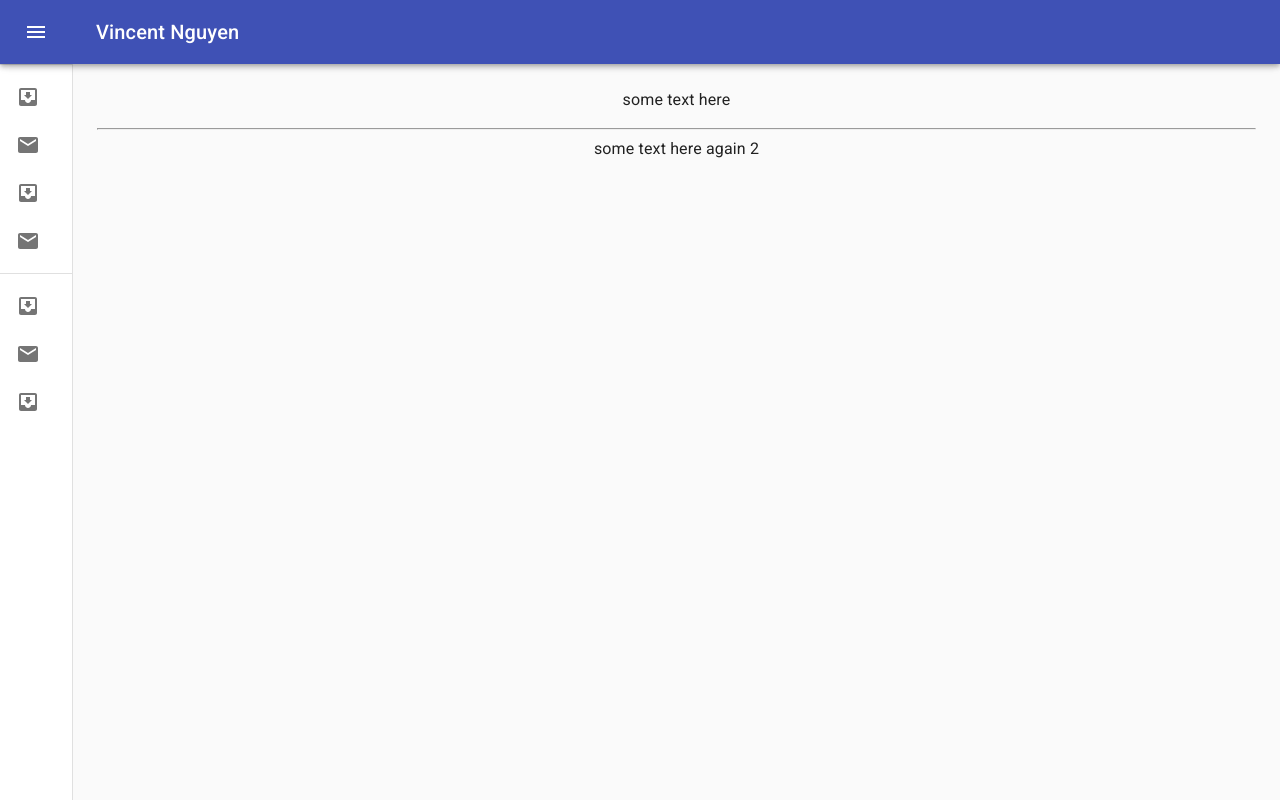
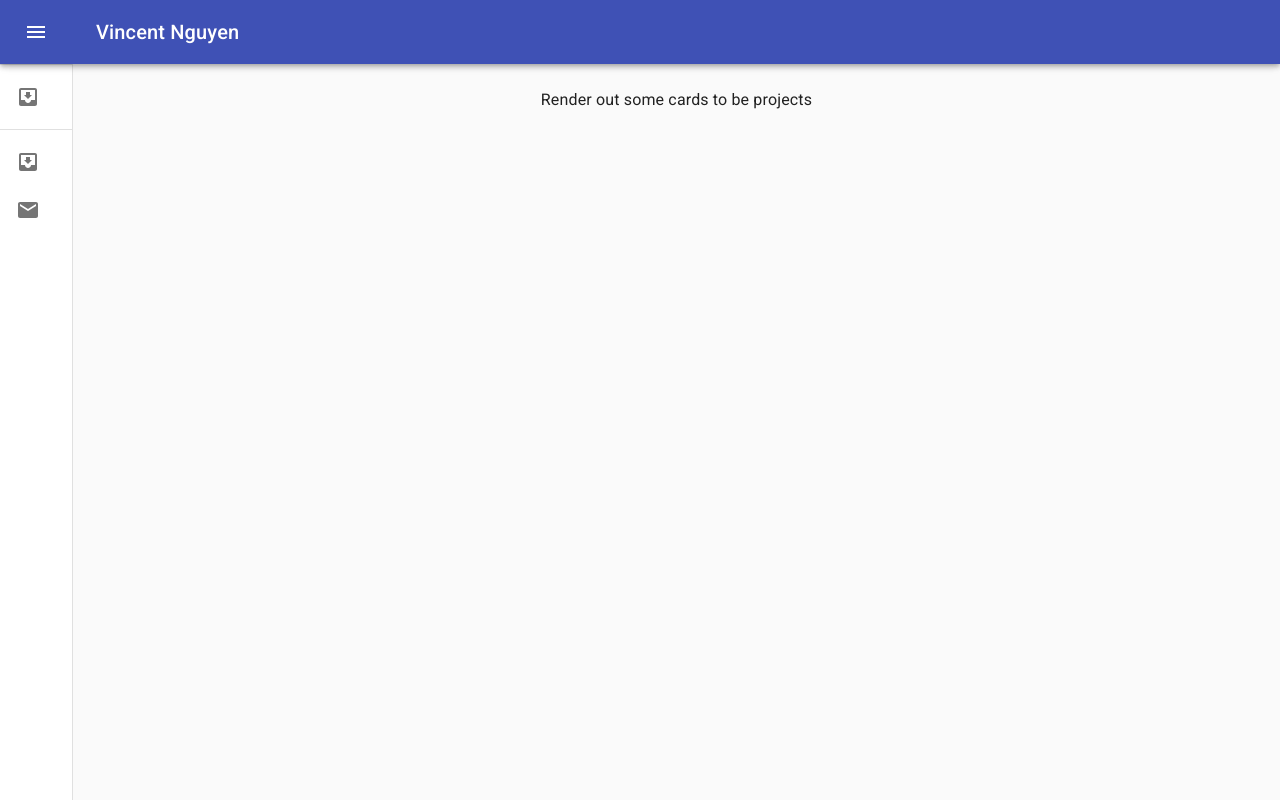
Before and after one commit to vpvnguyen/portfolio-react, a React (Create React App) app in the folder app/: page / in a window 1280 px wide. Built offline with nearby package versions, Linux system fonts and the light colour scheme.

Commit message:
defined project methods

```diff
--- a/app/src/components/Menu/Menu.jsx
+++ b/app/src/components/Menu/Menu.jsx
@@ -1,4 +1,4 @@
-import React from 'react';
+import React, { useState } from 'react';
 import clsx from 'clsx';
 import { makeStyles, useTheme } from '@material-ui/core/styles';
 import Drawer from '@material-ui/core/Drawer';
@@ -18,9 +18,17 @@ import ListItemText from '@material-ui/core/ListItemText';
 import InboxIcon from '@material-ui/icons/MoveToInbox';
 import MailIcon from '@material-ui/icons/Mail';
 
+import { Projects } from '../../utils/Projects';
+// import axios from 'axios';
+
+// create mini drawer to open and close menu items
+// define max drawer width of the component
 const drawerWidth = 240;
 
+// create style classes for drawer
 const useStyles = makeStyles(theme => ({
+
+  // using flexbox
   root: {
     display: 'flex',
   },
@@ -81,17 +89,47 @@ const useStyles = makeStyles(theme => ({
   },
 }));
 
+// mini drawer component containing menu item logic
 export default function MiniDrawer() {
   const classes = useStyles();
   const theme = useTheme();
+  const topDrawer = ['Projects']; // default
+  const bottomDrawer = ['All', 'Upload']; // render components later
+
+  // default drawer state to be closed
   const [open, setOpen] = React.useState(false);
+  const [projects, setProjects] = React.useState(topDrawer);
+  const [images, setImages] = React.useState(bottomDrawer);
 
+  console.log(open, projects, images)
+  // drawer metbods
   const handleDrawerOpen = () => {
     setOpen(true);
   };
 
   const handleDrawerClose = () => {
     setOpen(false);
+  };
+
+  // projects
+  const getAllProjects = () => {
+    Projects.getAll()
+    .then(res => console.log(res))
+    .catch(err => console.log(err.response));
+
+    // Projects.upload()
+    // .then(res => console.log(res))
+    // .catch(err => console.log(err.response));
+
+    Projects.update();
+
+    // Projects.delete("5e293b34a93ff02e094e393d")
+    // .then(res => console.log(res))
+    // .catch(err => console.log(err.response));
+
+    Projects.callBackend()
+    .then(res => console.log(res))
+    .catch(err => { console.log(err.response) });
   };
 
   return (
@@ -116,6 +154,7 @@ export default function MiniDrawer() {
             <MenuIcon />
           </IconButton>
           <Typography variant="h6" noWrap>
+            {/* replace with username  */}
             Vincent Nguyen
           </Typography>
         </Toolbar>
@@ -140,7 +179,7 @@ export default function MiniDrawer() {
         </div>
         <Divider />
         <List>
-          {['Inbox', 'Starred', 'Send email', 'Drafts'].map((text, index) => (
+          {topDrawer.map((text, index) => (
             <ListItem button key={text}>
               <ListItemIcon>{index % 2 === 0 ? <InboxIcon /> : <MailIcon />}</ListItemIcon>
               <ListItemText primary={text} />
@@ -149,8 +188,8 @@ export default function MiniDrawer() {
         </List>
         <Divider />
         <List>
-          {['All mail', 'Trash', 'Spam'].map((text, index) => (
-            <ListItem button key={text}>
+          {bottomDrawer.map((text, index) => (
+            <ListItem button key={text} onClick={getAllProjects}>
               <ListItemIcon>{index % 2 === 0 ? <InboxIcon /> : <MailIcon />}</ListItemIcon>
               <ListItemText primary={text} />
             </ListItem>
@@ -160,11 +199,7 @@ export default function MiniDrawer() {
       <main className={classes.content}>
         <div className={classes.toolbar} />
         <Typography paragraph>
-            some text here
-        </Typography>
-        <hr/>
-        <Typography paragraph>
-            some text here again 2
+            Render out some cards to be projects
         </Typography>
       </main>
     </div>
```
